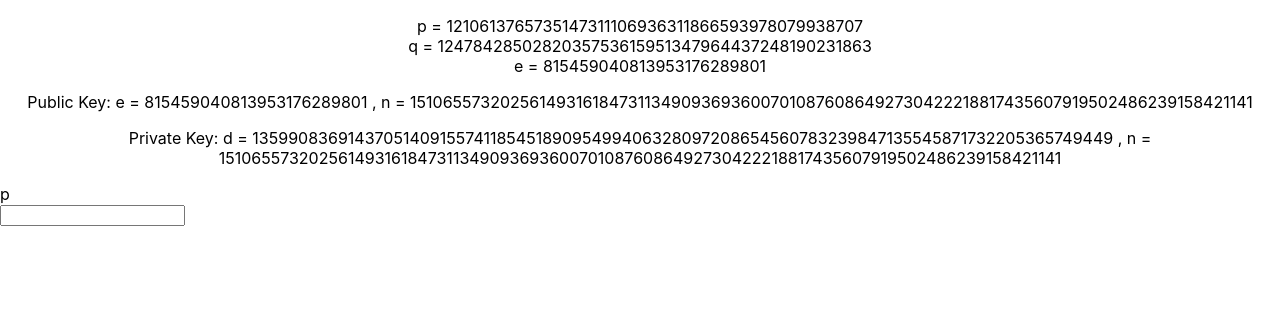
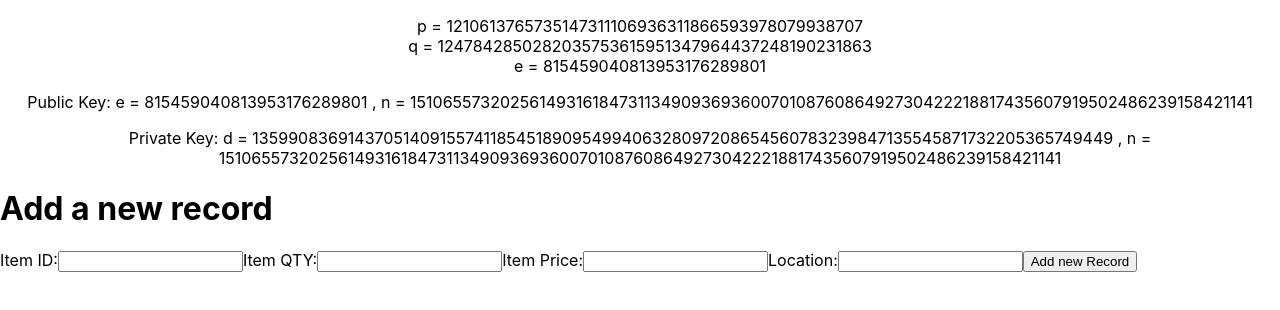
Before and after one commit to SefaSoylu/blockchainA2, a React (Create React App) app in the folder blockchain-a2/: page / in a window 1280 px wide. Shown: the top 310 px of the page. Built offline with nearby package versions, Linux system fonts and the light colour scheme.

Commit message:
forf for adding a new record

```diff
--- a/blockchain-a2/src/Part1/Part1form.js
+++ b/blockchain-a2/src/Part1/Part1form.js
@@ -1,8 +1,16 @@
 function Part1form(){
     return(
         <form>
-            <label for='p'>p</label><br></br>
-            <input type='text' id='p' name='p'></input><br></br>
+            <h1>Add a new record</h1>
+            <label for='id'>Item ID:</label>
+            <input type='number' id='id' name='id'></input>
+            <label for='qty'>Item QTY:</label>
+            <input type='number' id='qty' name='qty'></input>
+            <label for='price'>Item Price:</label>
+            <input type='number' id='price' name='price'></input>
+            <label for='location'>Location:</label>
+            <input type='text' id='location' name='location'></input>
+            <input type="submit" value="Add new Record"></input>
         </form>
     )
 }
```
